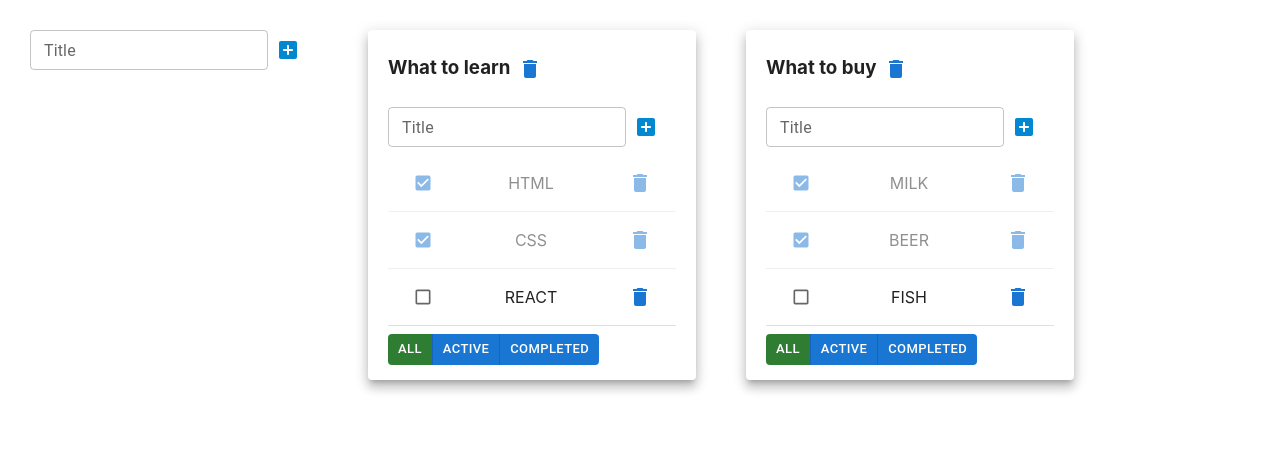
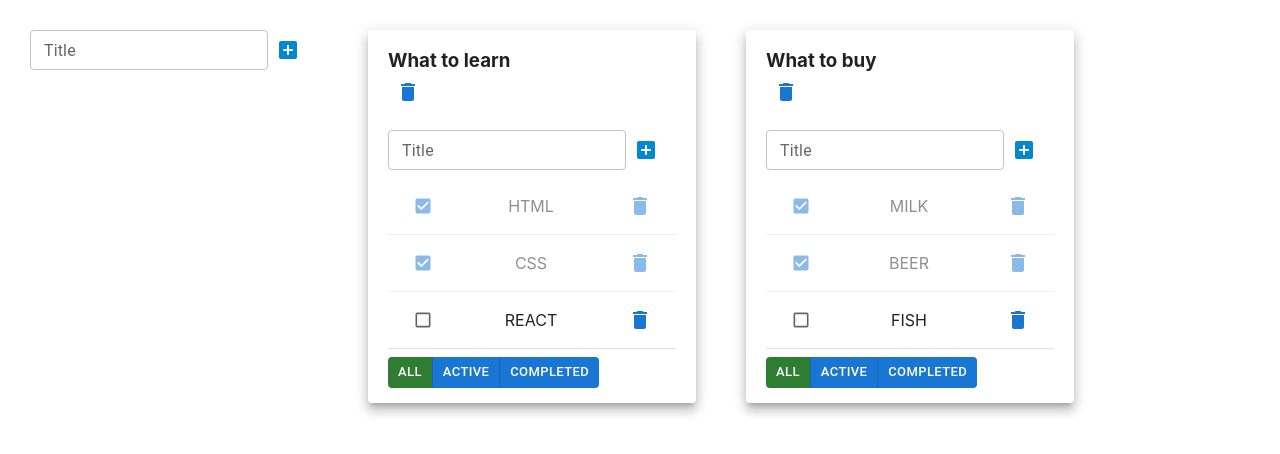
Before and after one commit to Pavel-SS/ToDo-list-Samurai-, a React (Create React App) app: page / in a window 1280 px wide. Shown: the top 454 px of the page. Built offline with nearby package versions, Linux system fonts and the light colour scheme.

Commit message:
Update EdinableSpan.tsx

```diff
--- a/src/EdinableSpan.tsx
+++ b/src/EdinableSpan.tsx
@@ -1,10 +1,11 @@
+import { TextField } from "@mui/material";
 import React, {useState, ChangeEvent} from "react";
 
 
 type EdinableSpanPropsType ={
     title: string
     titleChange: (newTitle: string) => void
-
+    classSpan?: string
 }
 const EdinableSpan = (props: EdinableSpanPropsType) => {
     const [editMode, setEditMode] = useState<boolean>(false)
@@ -21,8 +22,15 @@ const EdinableSpan = (props: EdinableSpanPropsType) => {
     }
     return(
         editMode
-        ? <input value ={title} autoFocus={true} onBlur={offEditeMode} onChange={changeTitle}/>
-        : <span  onDoubleClick={onEditeMode}>{props.title}</span>
+        ? <TextField value ={title}
+            autoFocus={true}
+            onBlur={offEditeMode}
+            onChange={changeTitle}
+            fullWidth
+          />
+        : <div onDoubleClick={onEditeMode} className={props.classSpan}>
+            {props.title}
+          </div>
     )
 }
 
```
